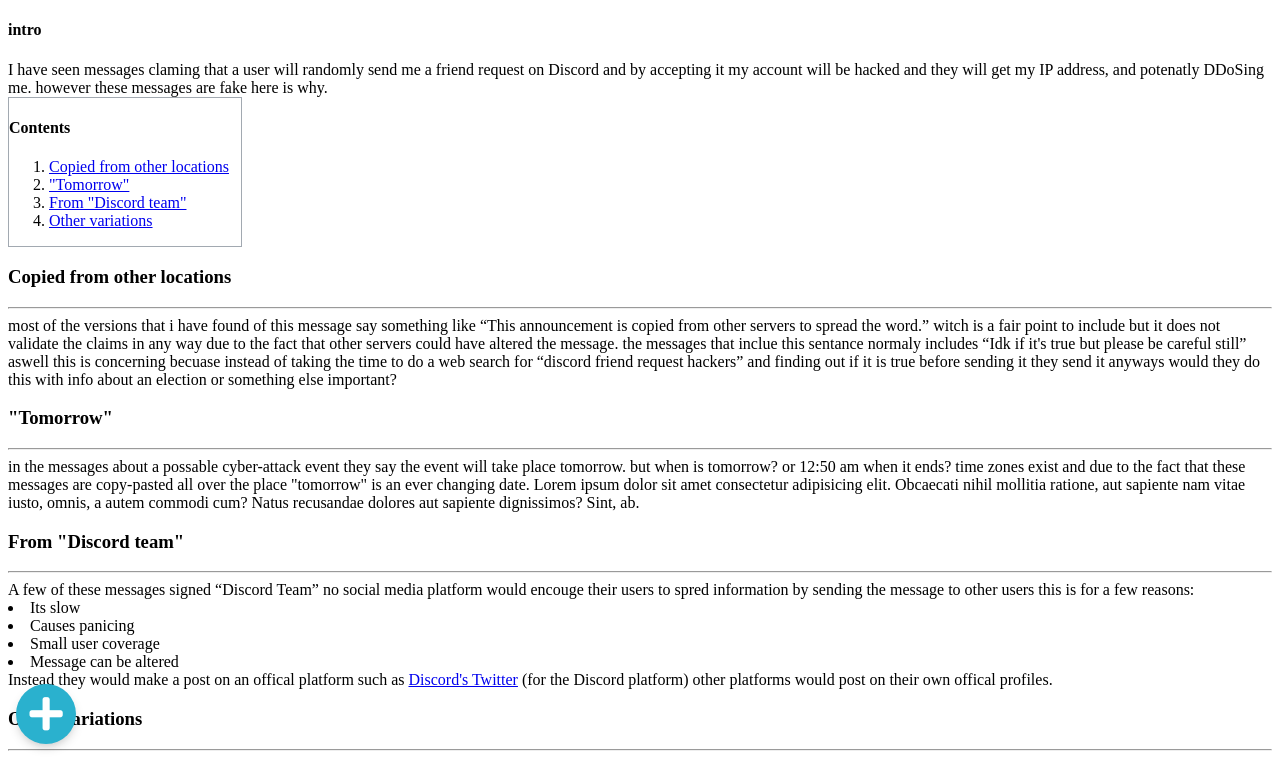
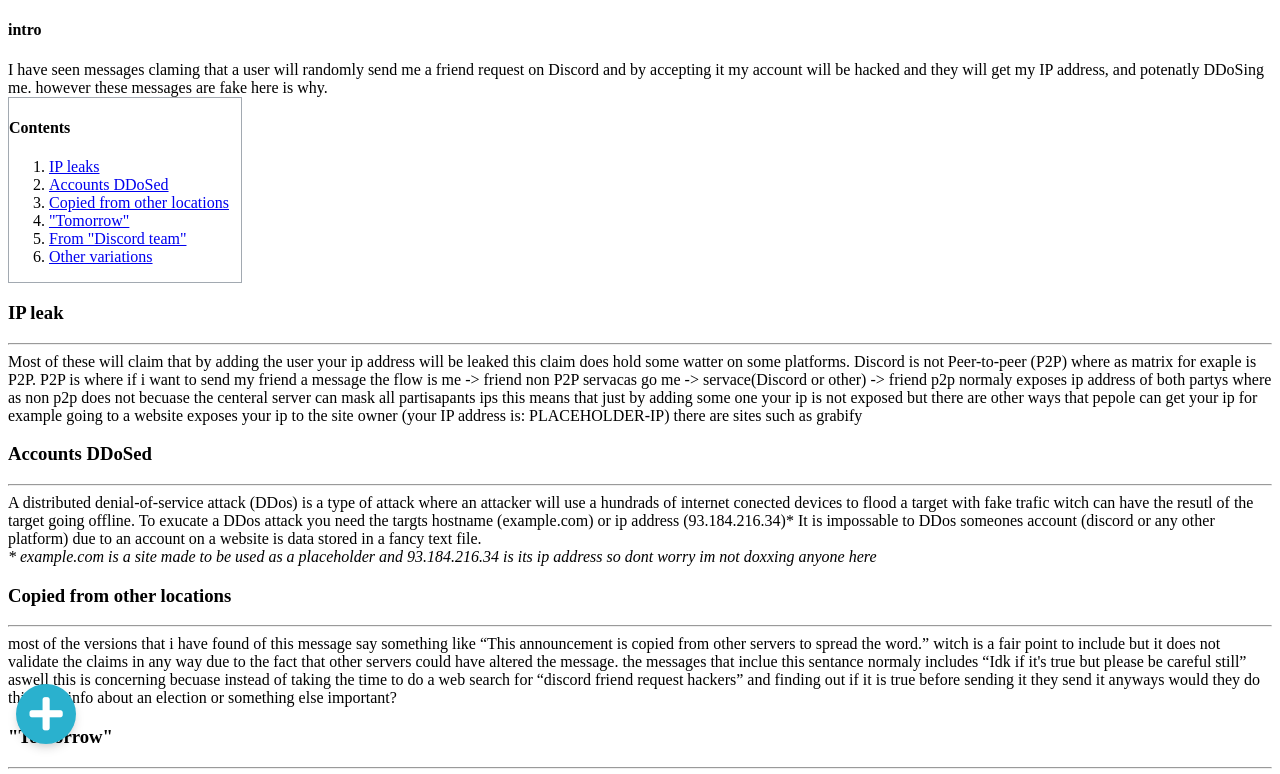
Before and after one commit to numselli/discord-chainmail, a plain HTML site: page index.html in a window 1280 px wide. Shown: the top 774 px of the page. Drawn offline with Linux system fonts and the light colour scheme.

Commit message:
day 3 push

```diff
--- a/index.html
+++ b/index.html
@@ -44,8 +44,8 @@
 				<h4>Contents</h4>
 				<ol>
 					<!-- <li><a href="#friendsOfFriends">Friends of friends</a></li> -->
-					<!-- <li><a href="#ipLeaks">IP leaks</a></li> -->
-					<!-- <li><a href="#ddosingAccounts">Accounts DDoSed</a></li> -->
+					<li><a href="#ipLeaks">IP leaks</a></li>
+					<li><a href="#ddos">Accounts DDoSed</a></li>
 					<!-- <li><a href="#">Hackers/rapist/gore</a></li> -->
 					<!-- <li><a href="#">Server nuker</a></li> -->
 					<!-- <li><a href="#">Stay offline to reduces risk</a></li> -->
@@ -59,6 +59,58 @@
 
 					<!-- <li><a href="#">thanks</a></li> -->
 				</ol>
+			</div>
+
+			<!-- your ip will be leaked -->
+			<div id="ipLeaks">
+				<div>
+					<h3>IP leak</h3>
+					<hr>
+				</div>
+
+				<div>
+					Most of these will claim that by adding the user your ip address will be leaked this claim does hold some watter on some platforms. Discord is not Peer-to-peer (P2P) where as matrix for exaple is P2P.
+
+					P2P is where
+
+					if i want to send my friend a message the flow is
+					me -> friend
+
+					non P2P servacas go me -> servace(Discord or other) -> friend
+
+					p2p normaly exposes ip address of both partys where as non p2p does not becuase the centeral server can mask all partisapants ips
+
+					this means that just by adding some one your ip is not exposed
+
+					but there are other ways that pepole can get your ip
+
+					for example going to a website exposes your ip to the site owner (your IP address is: PLACEHOLDER-IP)
+
+					there are sites such as grabify
+
+
+				</div>
+			</div>
+
+			<!-- accounts being DDoSed -->
+			<div id="ddos">
+				<div>
+					<h3>Accounts DDoSed</h3>
+					<hr>
+				</div>
+
+				<div>
+					A distributed denial-of-service attack (DDos) is a type of attack
+					where an attacker will use a hundrads of internet conected devices
+					to flood a target with fake trafic
+					witch can have the resutl of the target going offline.
+
+					To exucate a DDos attack you need the targts hostname (example.com) or ip address (93.184.216.34)*
+
+					It is impossable to DDos someones account (discord or any other platform) due to an account on a website is data stored in a fancy text file.
+					<br>
+					<i>* example.com is a site made to be used as a placeholder and 93.184.216.34 is its ip address so dont worry im not doxxing anyone here</i>
+				</div>
 			</div>
 
 			<!-- idk if its real, but send it anyways -->
@@ -132,7 +184,7 @@
 							WARNING SEND THIS TO ALL THE SERVERS YOU ARE IN.
 							This is IMPORTANT: Do not accept a friend request from Alex sa#9999 or Juan.#6924 or Max!#0001 They are hackers. Tell everyone on your friends list because if somebody on your list adds one of them, they'll be on your list too.  He will figure out your personal computer's IP and address, so copy & paste this message where ever you can.  He is going around sending friend requests to random discord users, and those who accept his requests will have their accounts and their IP Addresses revealed to him. Spread the word and send this to as many discord servers as you can. If you see this user, DO NOT accept his friend request and immediately report it.
 
-							ALL CREDITS GO TO: @GHOSt#9157
+							ALL CREDITS GO TO: @GHOSt#[redacted for privacy]
 						</code>
 					</div>
 
```
